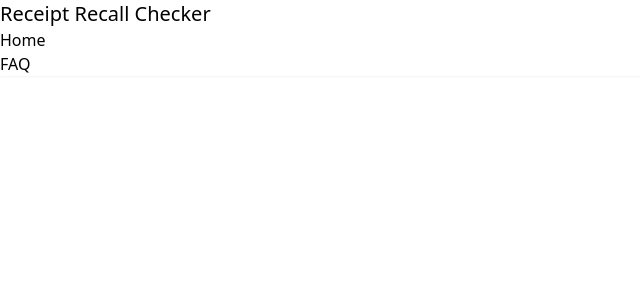
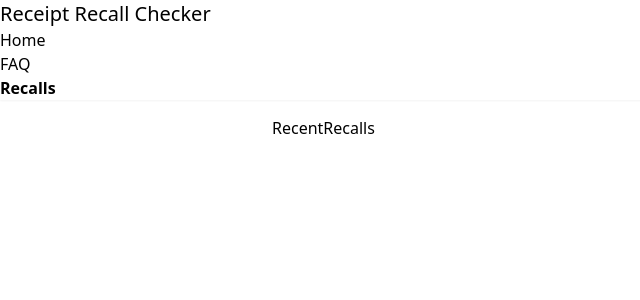
Before and after one commit to bhat0155/receipt-check-Frontend, a React (Vite) app in the folder receipt-frontend/: page /recent-recalls in a window 1280 px wide. Shown: the top 300 px of the page, without its empty margins (0-640 px from the left). Built offline with nearby package versions, Linux system fonts and the light colour scheme.

Commit message:
created a new tab, Recalls

```diff
--- a/receipt-frontend/src/App.tsx
+++ b/receipt-frontend/src/App.tsx
@@ -1,6 +1,7 @@
 import { BrowserRouter, Routes, Route, Link, NavLink } from "react-router-dom";
 import Homepage from "./pages/Homepage";
 import FAQPage from "./pages/FAQPage";
+import RecentRecalls from "./pages/RecentRecalls";
 
 function App() {
   return (
@@ -35,6 +36,17 @@ function App() {
                   FAQ
                 </NavLink>
               </li>
+              {/* recent recalls */}
+               <li>
+                <NavLink
+                  to="/recent-recalls"
+                  className={({ isActive }) =>
+                    isActive ? "font-semibold" : undefined
+                  }
+                >
+                  Recalls
+                </NavLink>
+              </li>
             </ul>
           </div>
         </div>
@@ -44,6 +56,7 @@ function App() {
           <Routes>
             <Route path="/" element={<Homepage />} />
             <Route path="/faq" element={<FAQPage />} />
+            <Route path="/recent-recalls" element={<RecentRecalls />} />
           </Routes>
         </main>
       </div>
--- /dev/null
+++ b/receipt-frontend/src/pages/RecentRecalls.tsx
@@ -0,0 +1,9 @@
+import React from 'react'
+
+const RecentRecalls = () => {
+  return (
+    <div>RecentRecalls</div>
+  )
+}
+
+export default RecentRecalls
```
